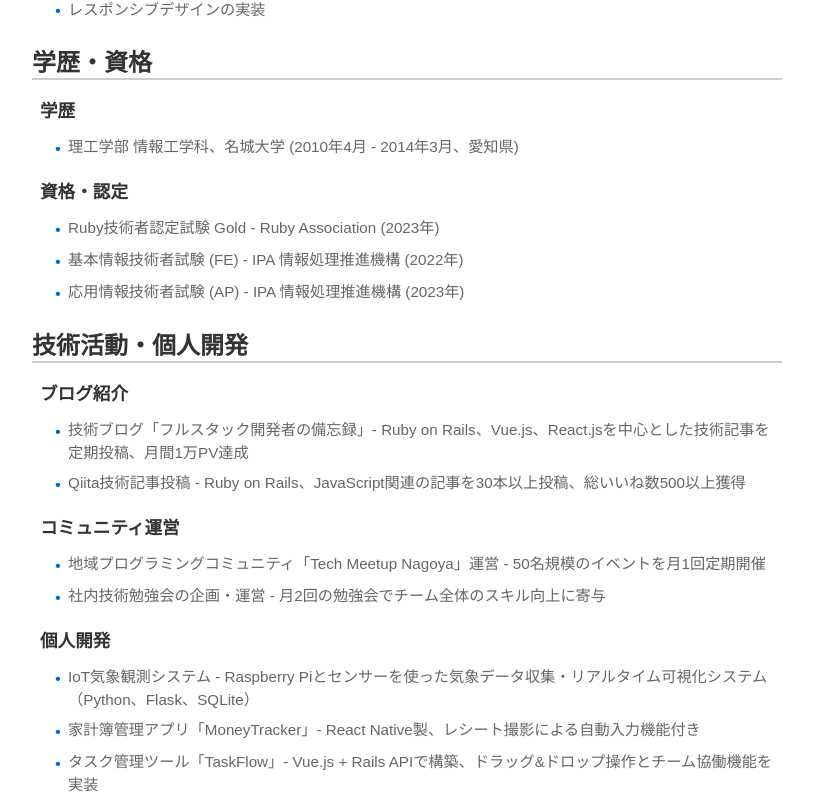
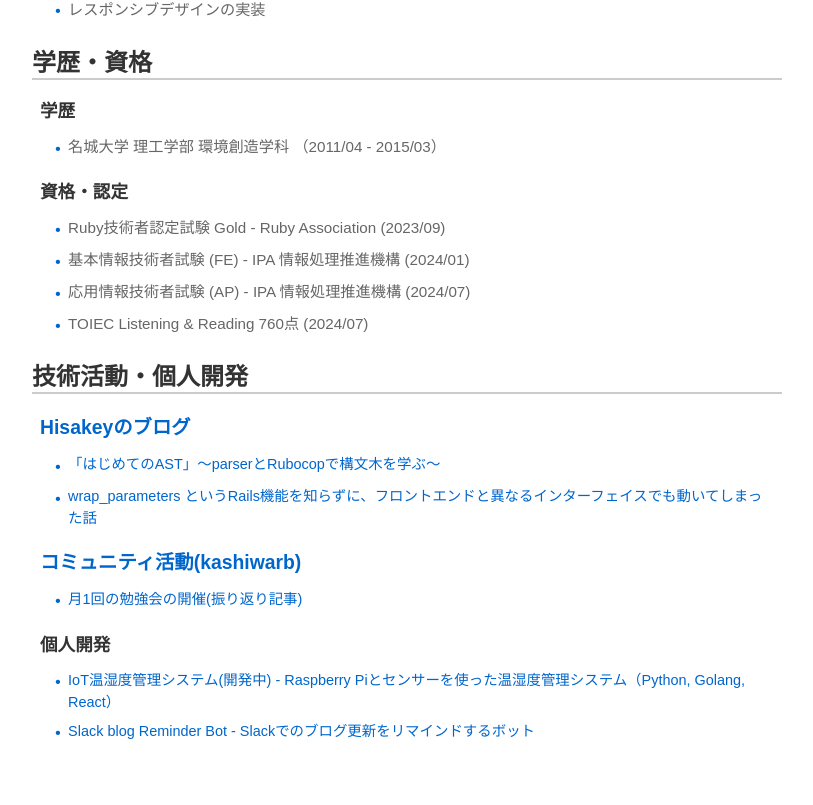
Before and after one commit to tomitahisaki/tomitahisaki.github.io, a React (Vite) app: page / in a window 1280 px wide. Shown: the part 1710-2515 px from the top of the page, without its empty margins (233-1046 px from the left). After the commit the page ends 2463 px from the top, so only its background shows below. Built offline with nearby package versions, Linux system fonts and the light colour scheme.

Commit message:
feat: publications is add url

```diff
--- a/src/components/Publications.tsx
+++ b/src/components/Publications.tsx
@@ -12,12 +12,26 @@ export const Publications: React.FC<PublicationsProps> = ({ data }) => {
       <div style={styles.content}>
         {data.categories.map((category, index) => (
           <div key={index} style={styles.activityCategory}>
-            <h3 style={styles.categoryTitle}>{category.name}</h3>
+            <h3 style={styles.categoryTitle}>
+              {category.url ? (
+                <a href={category.url} target="_blank" rel="noopener noreferrer" style={styles.categoryLink}>
+                  {category.name}
+                </a>
+              ) : (
+                category.name
+              )}
+            </h3>
             <ul style={styles.activitiesList}>
               {category.items.map((item, itemIndex) => (
                 <li key={itemIndex} style={styles.activityItem}>
                   <span style={styles.bullet}>•</span>
-                  {item}
+                  {item.url ? (
+                    <a href={item.url} target="_blank" rel="noopener noreferrer" style={styles.itemLink}>
+                      {item.title}
+                    </a>
+                  ) : (
+                    item.title
+                  )}
                 </li>
               ))}
             </ul>
@@ -48,6 +62,12 @@ const styles = {
     marginBottom: '0.8em',
     color: '#333',
   },
+  categoryLink: {
+    color: '#0066cc',
+    textDecoration: 'none',
+    fontSize: '1.1em',
+    fontWeight: 'bold',
+  },
   activitiesList: {
     listStyle: 'none',
     padding: '0',
@@ -64,6 +84,11 @@ const styles = {
     alignItems: 'flex-start',
     gap: '0.5em',
   },
+  itemLink: {
+    color: '#0066cc',
+    textDecoration: 'none',
+    fontSize: '0.95em',
+  },
   bullet: {
     color: '#0066cc',
     fontWeight: 'bold',
--- a/src/locales/en.ts
+++ b/src/locales/en.ts
@@ -103,25 +103,40 @@ export const enData: ResumeData = {
     title: "Technical Activities & Personal Projects",
     categories: [
       {
-        name: "Blog Introduction",
+        name: "Hisakey's Blog",
+        url: "https://hisakit.hatenablog.com/",
         items: [
-          "Technical Blog \"Full-Stack Developer's Notes\" - Regularly publishing articles on Ruby on Rails, Vue.js, React.js with 10K monthly page views",
-          "Qiita Technical Article Publications - Published 30+ articles on Ruby on Rails and JavaScript, earning 500+ total likes"
+          {
+            title: "First Steps with AST - Learning syntax trees through parser and Rubocop",
+            url: "https://hisakit.hatenablog.com/entry/2025/07/07/182625"
+          },
+          {
+            title: "How wrap_parameters Rails feature worked differently from frontend interface without knowing it",
+            url: "https://hisakit.hatenablog.com/entry/2025/06/08/150641"
+          }
         ]
       },
       {
-        name: "Community Management",
+        name: "Community",
+        url: "https://kashiwarb.connpass.com/",
         items: [
-          "Local Programming Community \"Tech Meetup Nagoya\" Management - Monthly events with 50+ regular participants",
-          "Internal Technical Study Group Planning & Management - Bi-monthly sessions improving overall team skills"
+          {
+            title: "Organized one study group session",
+            url: "https://hisakit.hatenablog.com/entry/2025/07/26/142523"
+          }
         ]
       },
       {
         name: "Personal Development",
         items: [
-          "IoT Weather Observation System - Real-time weather data collection and visualization using Raspberry Pi (Python, Flask, SQLite)",
-          "Expense Tracker App \"MoneyTracker\" - React Native app with receipt photography and automatic input features",
-          "Task Management Tool \"TaskFlow\" - Vue.js + Rails API with drag & drop operations and team collaboration features"
+          {
+            title: "IoT Temperature & Humidity Management System (In Development) - Temperature and humidity management using Raspberry Pi (Python, Golang, React)",
+            url: "https://github.com/tomitahisaki/device-platform"
+          },
+          {
+            title: "Slack Blog Reminder Bot - Bot for reminding blog updates in Slack",
+            url: "https://github.com/tomitahisaki/blog_slack_reminder_template"
+          }
         ]
       }
     ]
--- a/src/locales/ja.ts
+++ b/src/locales/ja.ts
@@ -86,15 +86,16 @@ export const jaData: ResumeData = {
       {
         name: "学歴",
         items: [
-          "理工学部 情報工学科、名城大学 (2010年4月 - 2014年3月、愛知県)"
+          "名城大学 理工学部 環境創造学科 （2011/04 - 2015/03）",
         ]
       },
       {
         name: "資格・認定",
         items: [
-          "Ruby技術者認定試験 Gold - Ruby Association (2023年)",
-          "基本情報技術者試験 (FE) - IPA 情報処理推進機構 (2022年)",
-          "応用情報技術者試験 (AP) - IPA 情報処理推進機構 (2023年)"
+          "Ruby技術者認定試験 Gold - Ruby Association (2023/09)",
+          "基本情報技術者試験 (FE) - IPA 情報処理推進機構 (2024/01)",
+          "応用情報技術者試験 (AP) - IPA 情報処理推進機構 (2024/07)",
+          "TOIEC Listening & Reading 760点 (2024/07)",
         ]
       }
     ]
@@ -103,25 +104,40 @@ export const jaData: ResumeData = {
     title: "技術活動・個人開発",
     categories: [
       {
-        name: "ブログ紹介",
+        name: "Hisakeyのブログ",
+        url: "https://hisakit.hatenablog.com/",
         items: [
-          "技術ブログ「フルスタック開発者の備忘録」- Ruby on Rails、Vue.js、React.jsを中心とした技術記事を定期投稿、月間1万PV達成",
-          "Qiita技術記事投稿 - Ruby on Rails、JavaScript関連の記事を30本以上投稿、総いいね数500以上獲得"
+          {
+            title: "「はじめてのAST」〜parserとRubocopで構文木を学ぶ〜",
+            url: "https://hisakit.hatenablog.com/entry/2025/07/07/182625"
+          },
+          {
+            title: "wrap_parameters というRails機能を知らずに、フロントエンドと異なるインターフェイスでも動いてしまった話",
+            url: "https://hisakit.hatenablog.com/entry/2025/06/08/150641"
+          }
         ]
       },
       {
-        name: "コミュニティ運営",
+        name: "コミュニティ活動(kashiwarb)",
+        url: "https://kashiwarb.connpass.com/",
         items: [
-          "地域プログラミングコミュニティ「Tech Meetup Nagoya」運営 - 50名規模のイベントを月1回定期開催",
-          "社内技術勉強会の企画・運営 - 月2回の勉強会でチーム全体のスキル向上に寄与"
+          {
+            title: "月1回の勉強会の開催(振り返り記事)",
+            url: "https://hisakit.hatenablog.com/entry/2025/07/26/142523"
+          }
         ]
       },
       {
         name: "個人開発",
         items: [
-          "IoT気象観測システム - Raspberry Piとセンサーを使った気象データ収集・リアルタイム可視化システム（Python、Flask、SQLite）",
-          "家計簿管理アプリ「MoneyTracker」- React Native製、レシート撮影による自動入力機能付き",
-          "タスク管理ツール「TaskFlow」- Vue.js + Rails APIで構築、ドラッグ&ドロップ操作とチーム協働機能を実装"
+          {
+            title: "IoT温湿度管理システム(開発中) - Raspberry Piとセンサーを使った温湿度管理システム（Python, Golang, React）",
+            url: "https://github.com/tomitahisaki/device-platform"
+          },
+          {
+            title: "Slack blog Reminder Bot - Slackでのブログ更新をリマインドするボット",
+            url: "https://github.com/tomitahisaki/blog_slack_reminder_template"
+          }
         ]
       }
     ]
```
Also changed, not shown: src/types/resume.ts (+12 -4 lines).
